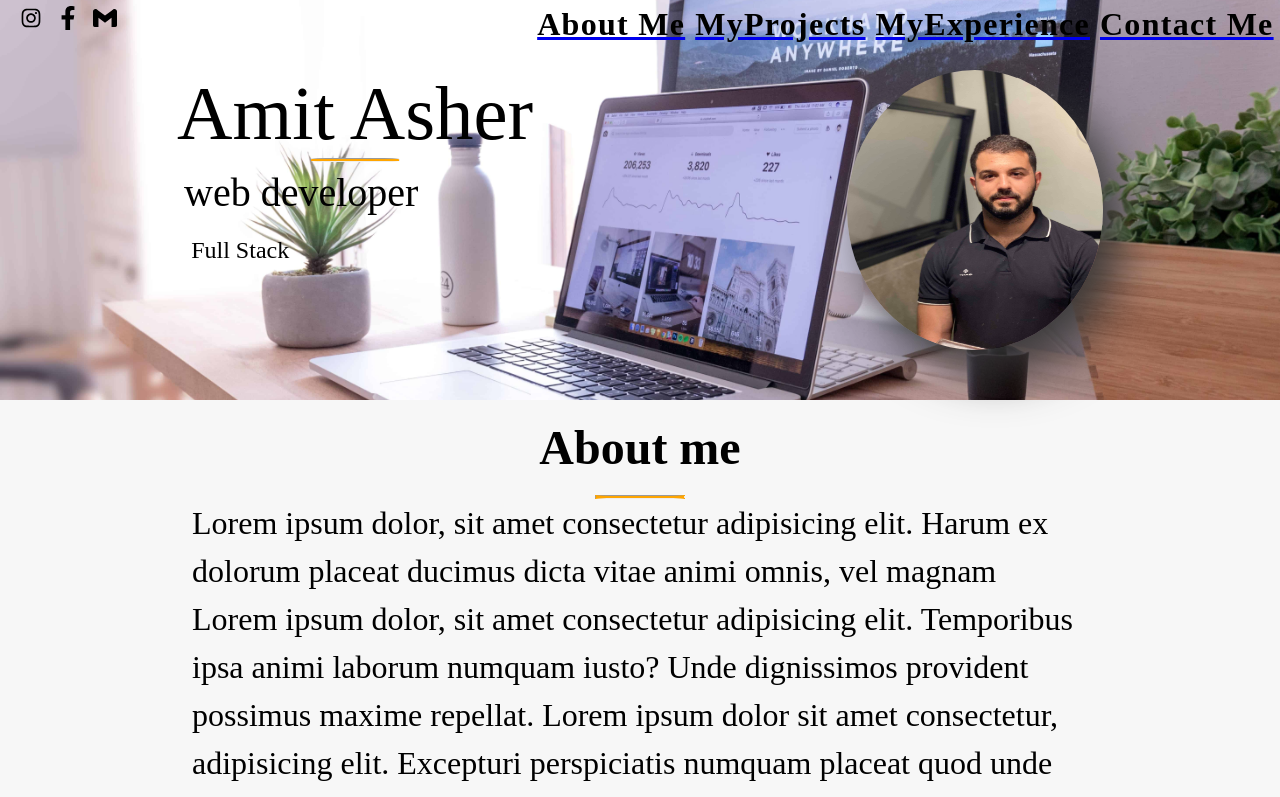
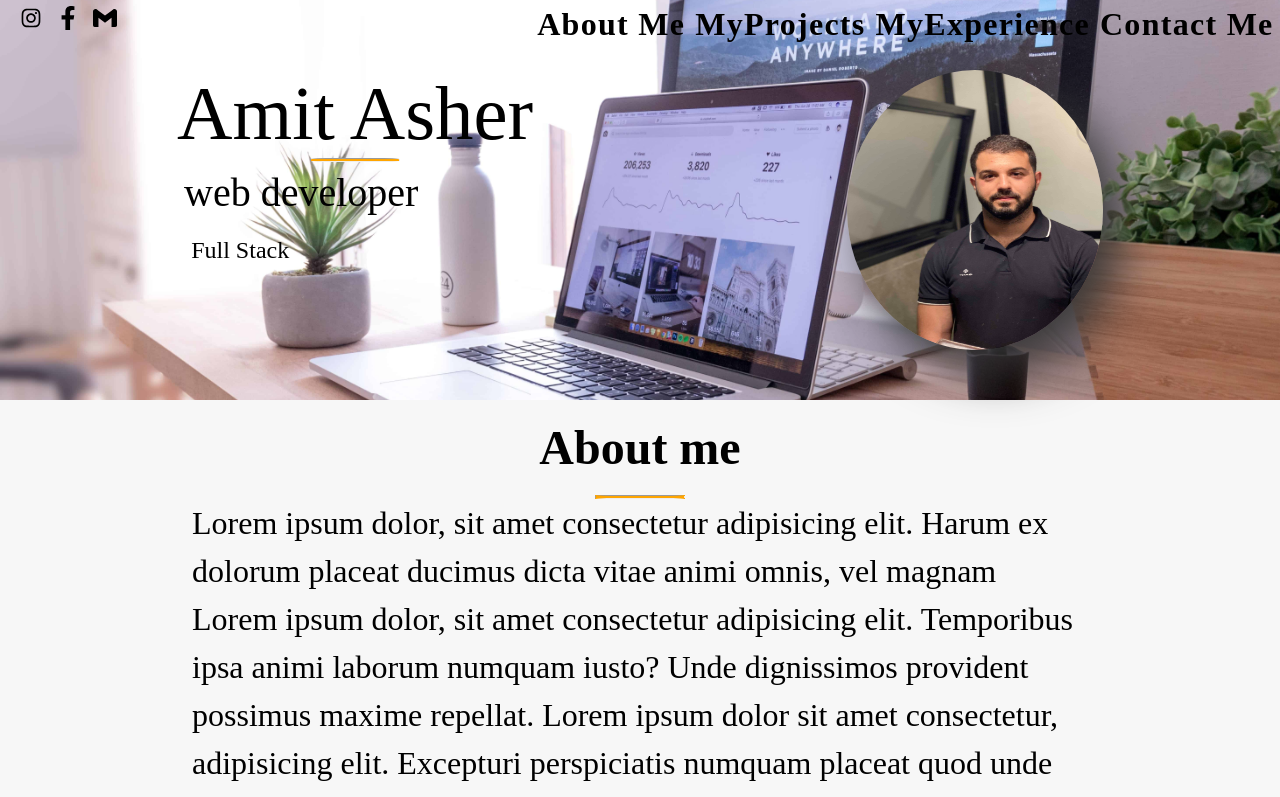
Before and after one commit to amitAsher22/protfolioApp, a React (Create React App) app: page / in a window 1280 px wide. Shown: the top 797 px of the page. Built offline with nearby package versions, Linux system fonts and the light colour scheme.

Commit message:
protfolio fix links

```diff
--- a/src/App.css
+++ b/src/App.css
@@ -74,6 +74,9 @@ hr{
  border-radius: 30%;
   background-color: orange;
 }
+a{
+  all: none;
+}
 
 .titleName{
   font-weight: 100;
--- a/src/components/MyProjects.js
+++ b/src/components/MyProjects.js
@@ -1,5 +1,5 @@
 import "../css/myprojects.css"
-import googlemap from '../images/googlemap.png'
+// import googlemap from '../images/googlemap.png'
 
 
 const MyProjects = () => {
--- a/src/components/SectionOne.js
+++ b/src/components/SectionOne.js
@@ -19,10 +19,10 @@ const SectionOne = () => {
      </div>
      <div className='Categories'>
         <ul>
-           <a href="#aboutMe"><li className="textNav">About Me</li></a>
-           <a href="#myProjects"><li className="textNav">MyProjects</li></a>
-          <a href="#MyExperience"><li className="textNav">MyExperience</li></a>
-          <a href="#ContactMe"><li className="textNav">Contact Me</li></a>
+           <li className="textNav"><a href="#aboutMe">About Me</a></li>
+           <li className="textNav"><a href="#myProjects">MyProjects</a></li>
+          <li className="textNav"><a href="#MyExperience">MyExperience</a> </li>
+        <li className="textNav"> <a href="#ContactMe">Contact Me</a></li>
          </ul>
      </div>
 
```
